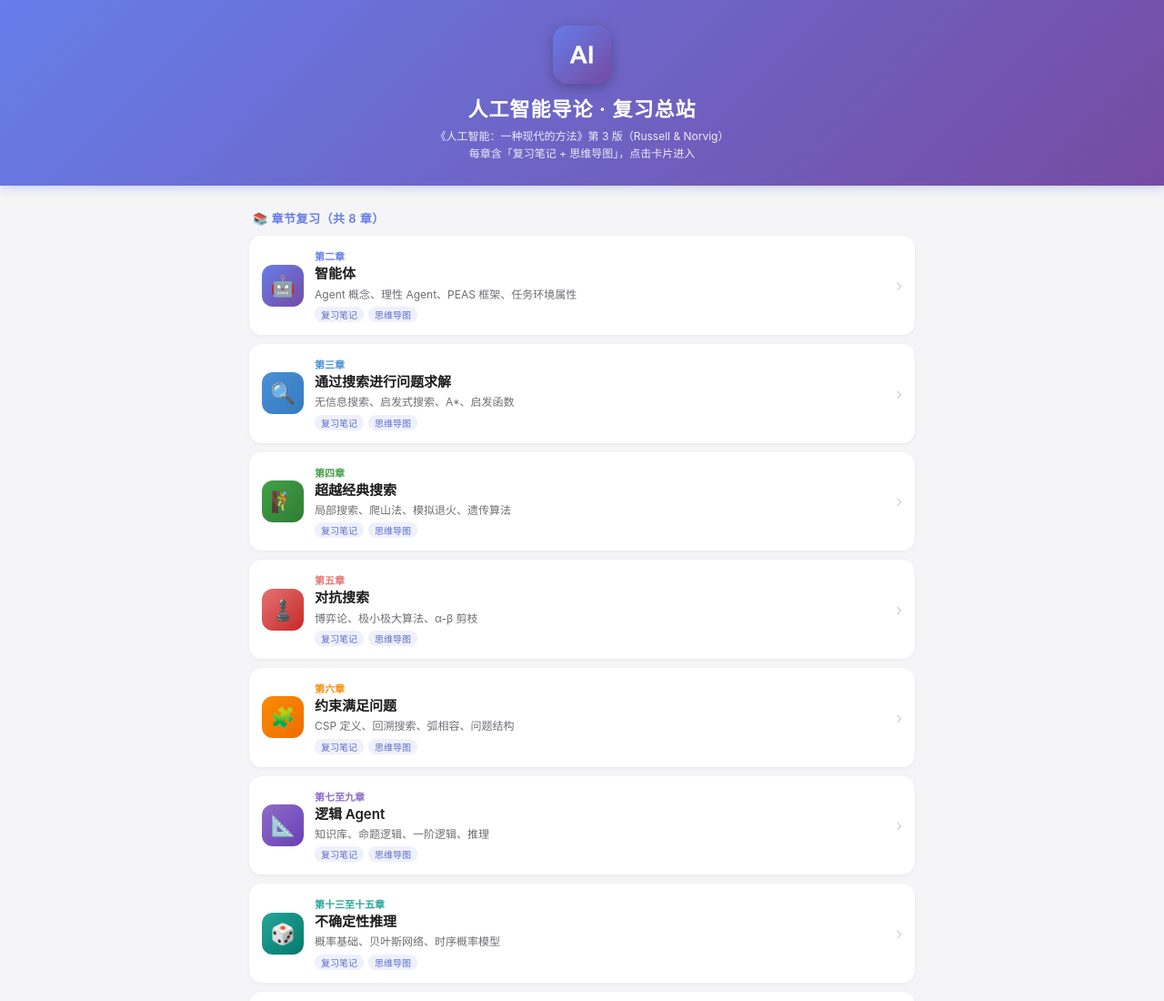
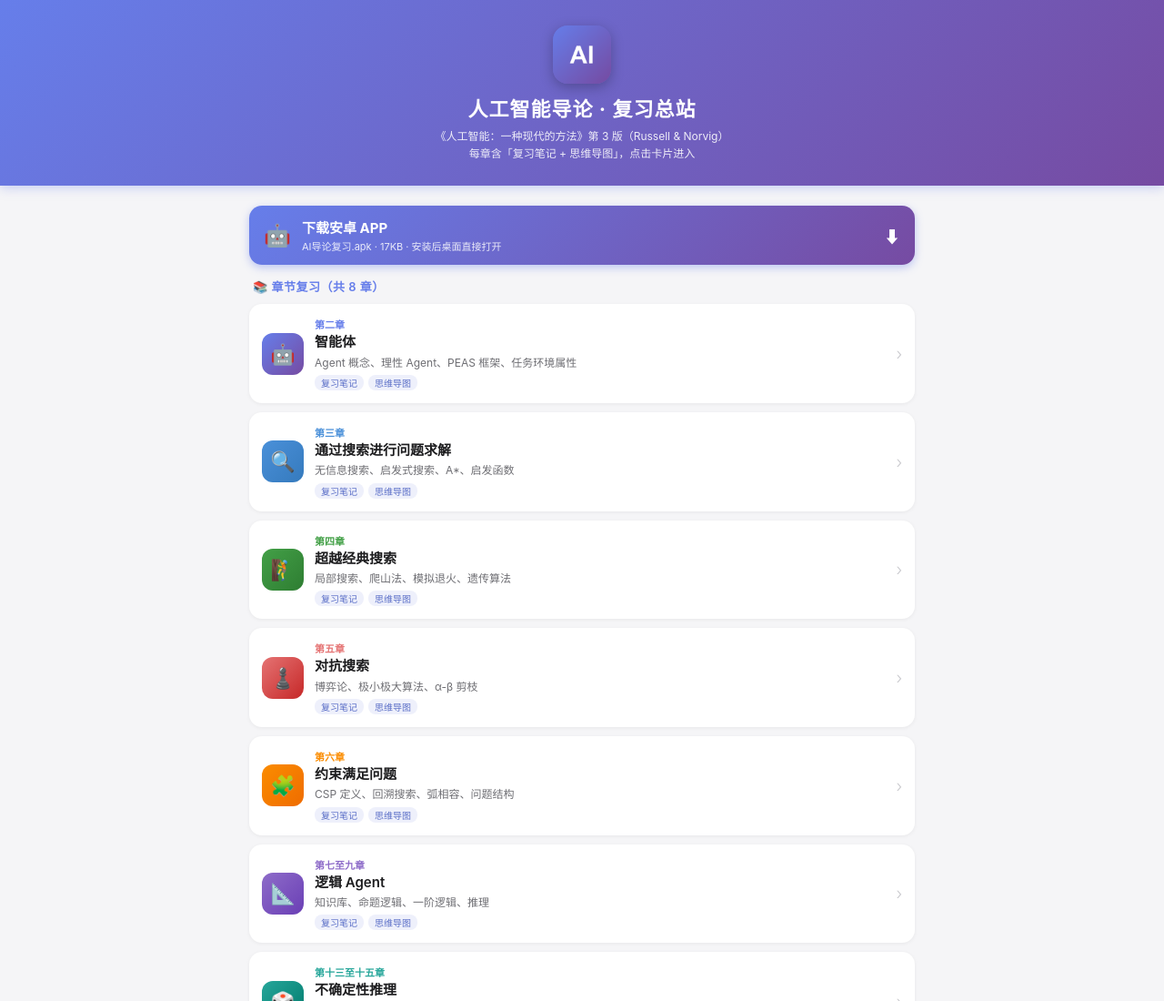
Before and after one commit to Nicole-ya/ai-intro, a plain HTML site: page docs/index.html in a window 1280 px wide. Shown: the top 1100 px of the page at 91% size. Drawn offline with Linux system fonts and the light colour scheme.

Commit message:
添加安卓APK下载按钮

```diff
--- a/docs/index.html
+++ b/docs/index.html
@@ -68,6 +68,21 @@ html, body {
   background:#eef0fb; color:#5a6ec7; font-weight:500;
 }
 .card-arrow { flex-shrink:0; color:#c7c7cc; font-size:18px; font-weight:300; }
+/* 下载按钮 */
+.dl-btn {
+  display:flex; align-items:center; gap:12px;
+  background:linear-gradient(135deg, #667eea 0%, #764ba2 100%);
+  color:#fff; border-radius:14px; padding:13px 16px;
+  margin:6px 0 14px; text-decoration:none;
+  box-shadow:0 3px 10px rgba(102,126,234,0.4);
+  -webkit-tap-highlight-color:transparent;
+}
+.dl-btn:active { transform:scale(0.98); }
+.dl-icon { font-size:24px; }
+.dl-text { flex:1; display:flex; flex-direction:column; gap:2px; }
+.dl-text strong { font-size:15px; }
+.dl-text small { font-size:11px; opacity:0.85; }
+.dl-arrow { font-size:18px; }
 .footer {
   text-align:center; font-size:11px; color:#9a9aa0;
   margin-top:18px; line-height:1.8;
@@ -90,6 +105,11 @@ html, body {
   <div class="sub">《人工智能：一种现代的方法》第 3 版（Russell &amp; Norvig）<br>每章含「复习笔记 + 思维导图」，点击卡片进入</div>
 </div>
 <div class="container">
+  <a class="dl-btn" href="AI%E5%AF%BC%E8%AE%BA%E5%A4%8D%E4%B9%A0.apk" download>
+    <span class="dl-icon">🤖</span>
+    <span class="dl-text"><strong>下载安卓 APP</strong><small>AI导论复习.apk · 17KB · 安装后桌面直接打开</small></span>
+    <span class="dl-arrow">⬇</span>
+  </a>
   <div class="section-title">📚 章节复习（共 8 章）</div>
 
   <a class="card c2" href="%E7%AC%AC%E4%BA%8C%E7%AB%A0%20-%20%E6%99%BA%E8%83%BD%E4%BD%93.html">
```
Also changed, not shown: 1 other file.
